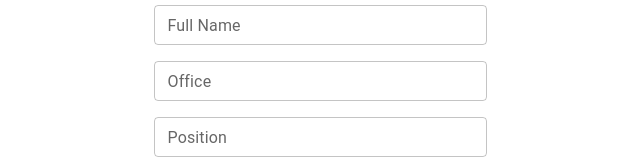
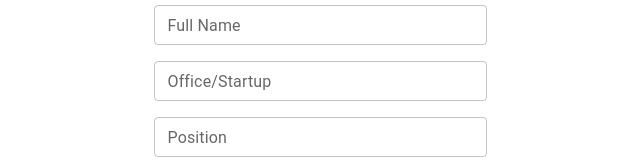
Before and after one commit to CybernestSolutions/co-working-attendance, a React (Vite) app: page /login in a window 1280 px wide. Shown: the part 328-488 px from the top of the page, without its empty margins (320-960 px from the left). Built offline with nearby package versions, Linux system fonts and the light colour scheme.

Commit message:
feat: :sparkles: Froi - Office/Startup

```diff
--- a/src/pages/Login.jsx
+++ b/src/pages/Login.jsx
@@ -145,7 +145,7 @@ export default function Login() {
           <TextField
             type="text"
             name="office"
-            label="Office"
+            label="Office/Startup"
             value={formData.office}
             onChange={handleChange}
             size="small"
```
